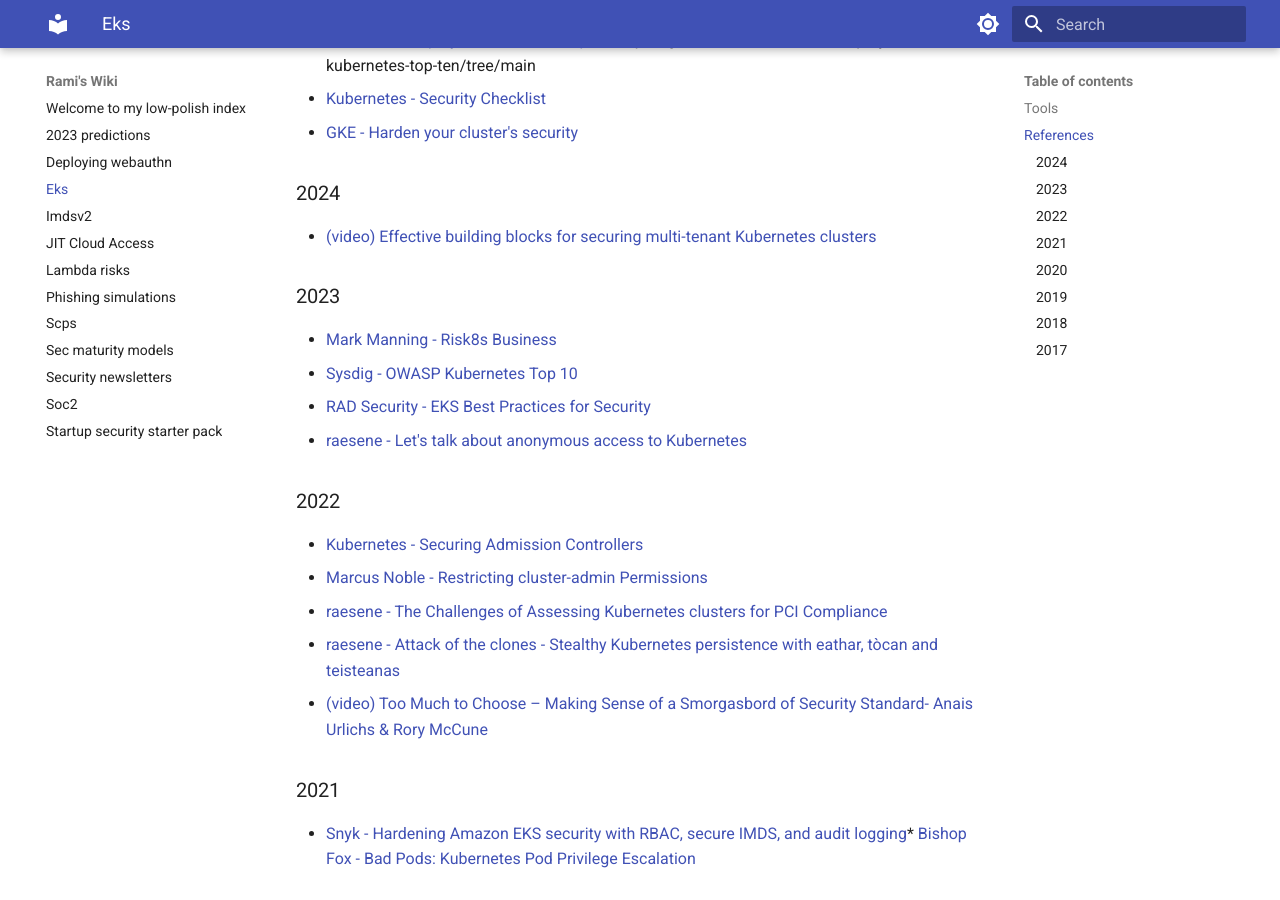
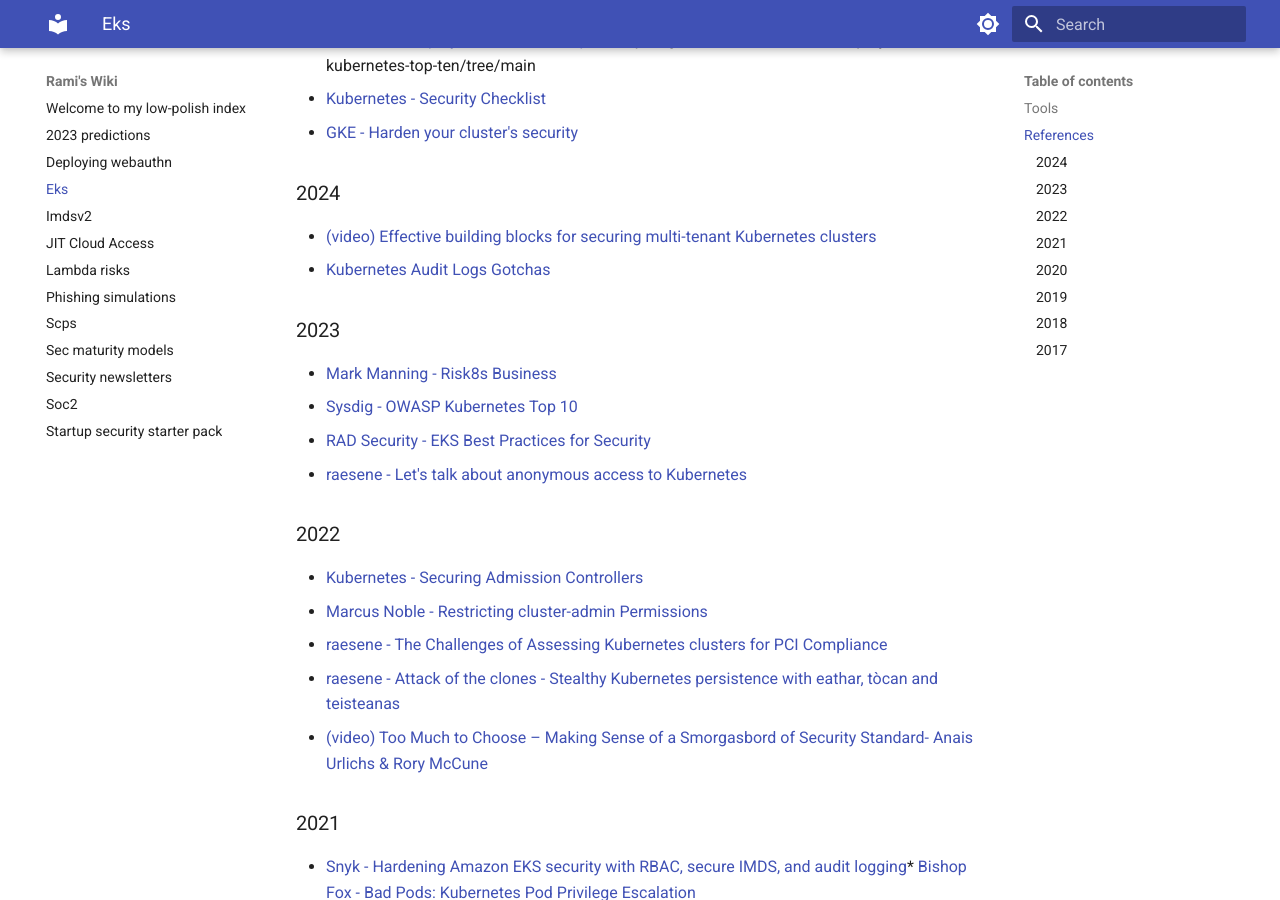
Before and after one commit to ramimac/wiki, an MkDocs documentation site: the page built from docs/eks.md, in a window 1280 px wide and 900 px high, scrolled down 488 px. Built offline with MkDocs 1.6.1 and Material for MkDocs 9.7.7, drawn with Linux system fonts in a browser that asks for light colours.

Commit message:
Fixes #65: Shay fwd:cloudsec

```diff
--- a/docs/eks.md
+++ b/docs/eks.md
@@ -20,6 +20,7 @@
 ### 2024
 
 * [(video) Effective building blocks for securing multi-tenant Kubernetes clusters](https://www.youtube.com/watch?v=Q_lMKSEzK-E)
+* [Kubernetes Audit Logs Gotchas](https://fwdcloudsec.org/assets/presentations/2024/europe/shay-berkovich-kubernetes-audit-logs-gotchas.pdf)
 
 ### 2023
 
```
